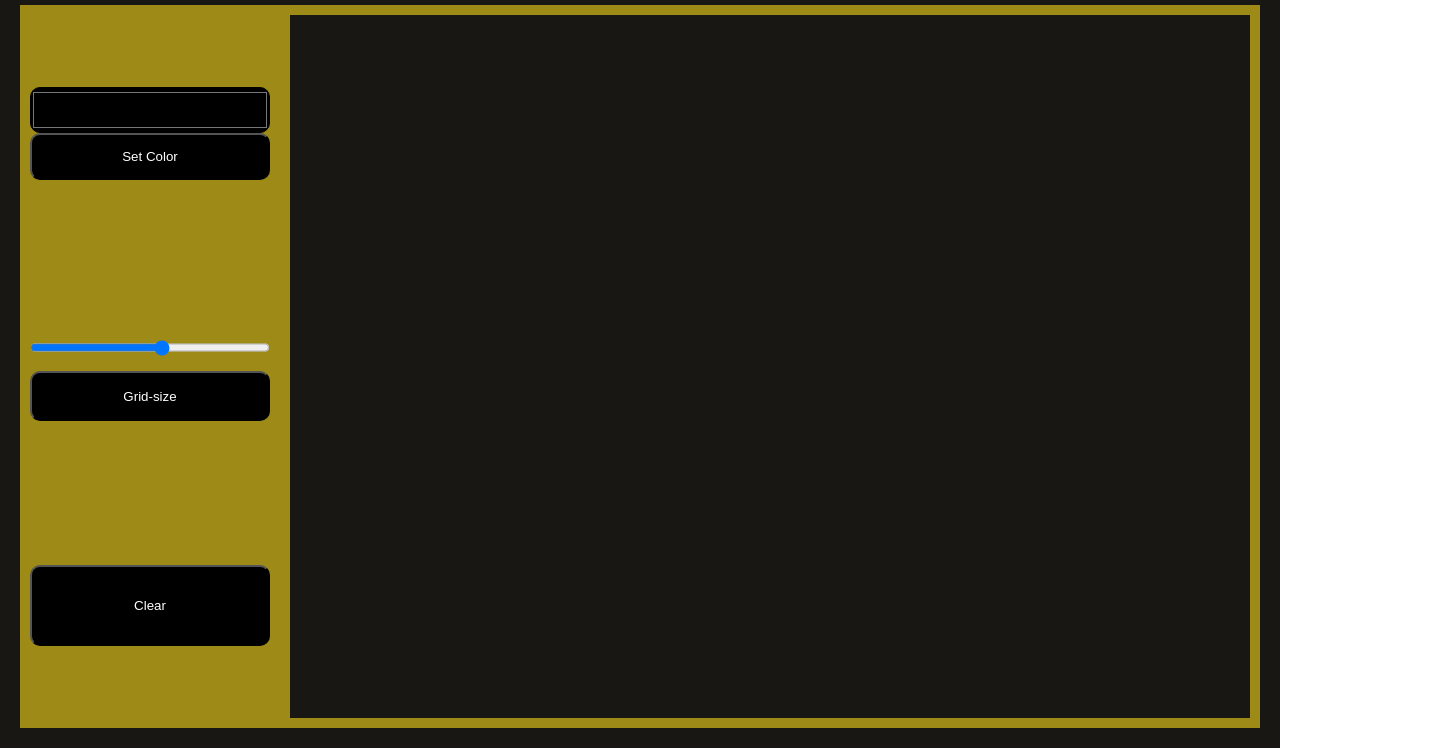
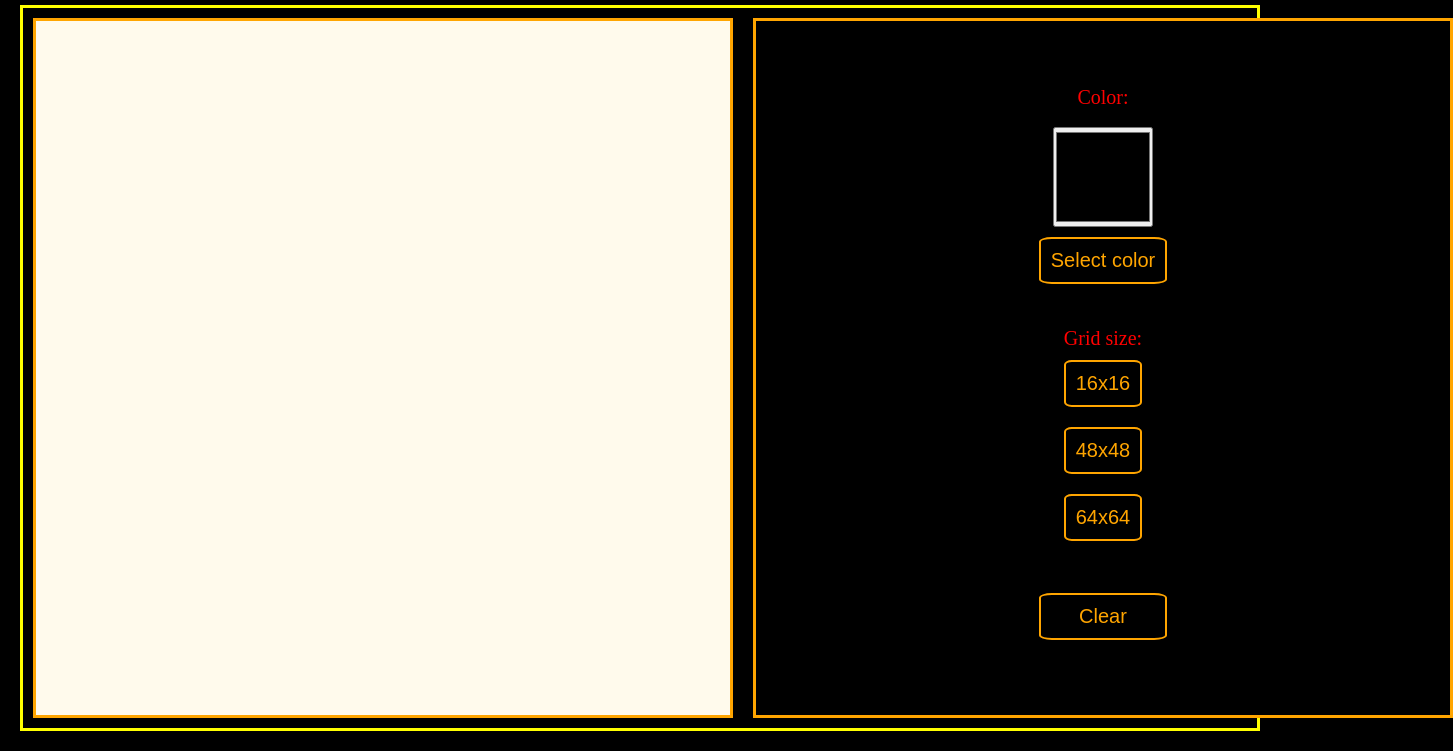
Before and after one commit to pickordian/Etch-a-Sketch, a plain HTML site: page index.html in a window 1280 px wide. Shown: the part 52-803 px from the top of the page, 1453 px wide, since content can reach past the window. Drawn offline with Linux system fonts and the light colour scheme.

Commit message:
initial transform code

```diff
--- a/index.html
+++ b/index.html
@@ -6,32 +6,46 @@
     <meta http-equiv="X-UA-Compatible" content="IE=edge">
     <meta name="viewport" content="width=device-width, initial-scale=1.0">
     <link rel="stylesheet" href="style.css">
+    <script scr="script.js"> </script>
     <title>Etch-a-Sketch</title>
 </head>
 
-<body>
-    <div class="page-container">
-        <h1 style="color:white;text-align:center"> Sketch whatever</h1>
-        <div class="sketch-container">
-            <div class="function-container">
-                <div class="function">
-                     <input class="function-comp" type="color">
-                     <button class="function-comp"> Set Color</button>
-                </div>
-                <div class="function">
-                <input class="function-comp" type="range" min="1" max="10">
-                <button class="function-comp"> Grid-size</button>
-                </div>
-                <div class="function">
-                <button class="function-comp">Clear</button>
-                </div>
+<body style="background-color:black">
+    <h1 style="color:white;text-align:center"> Sketch whatever</h1>
+    <div class="sketch-container">
+        <div class="grid-container">
 
+        </div>
+        <div class="function-container" style="background-color:black;">
+            <div class="grid-menu">
+                <form>
+                    <label  for="i_color">Color:</label> <br>
+                    <input title="Click to choose a color" atl="click and hover to choose color"  type="color" id="i_color">
+                    <button atl="Click to select color"  title="Click to select this color" type="submit"> Select color</button>
+                </form>
+                <form>
+                    <label>Grid size:</label>
+                    <button atl="click to choose 16x16 grid" onlick="SizeGrid(16)"> 16x16</button>
+                    <button atl="click to choose 48x48 grid" onlick="SizeGrid(48)"> 48x48</button>
+                    <button atl="click to choose 64x64 grid" onlick="SizeGrid(64)"> 64x64</button>
+                </form>
+                <button atl="click to clear grid"type="submit" id="grid_clear">Clear</button>
             </div>
-            <div class="grid-container"></div>
+
         </div>
-    </div>
-    <header>
+        <script>
+            function SizeGrid(grid_size){
+            console.log('hi');
+            // alert(noo);
+            // for( let i = 0; i < grid_size; i++){
+            // const grid_cont = document.querySelector('.grid-container');
+            // const new_grid = document.createElement('div');
+            // new_grid.classList.add('grid');
+            // grid_cont.appendChild(new_grid);
+            // }
+             }
 
+            </script>
 </body>
 
 </html>
--- a/style.css
+++ b/style.css
@@ -2,48 +2,73 @@
     margin: 0;
     padding: 0;
 }
-.page-container{
-    background-color: rgb(24, 23, 20);
-    height: 100vh;
-    flex-direction: column;
-    display:flex;
-}
 .sketch-container{
     margin: 20px;
-    background-color:rgb(158, 138, 23);
-    flex:auto;
     display:flex;
+    height: 90vh;
+    border-style: solid;
+    border-color: yellow;
+    justify-content: space-between;
+}
+
+.grid-container{
+    margin: 10px;
+    background-color: rgb(255, 250, 236);
+    display:grid;
+    grid-template-columns: repeat(4,1fr);
+    grid-template-rows: repeat(4,1fr);
+    flex: auto;
+    border-style: solid;
+    border-color: orange;
+    aspect-ratio: 1/1;
 }
 .function-container{
-     flex: 1 1 20%;
-     margin: 10px;
-     display:flex;
-     background-color: rgb(158, 138, 23);
-     flex-direction: column;
-     justify-content: space-between
+    margin: 10px;
+    background-color: rgb(255, 250, 236);
+    display: flex;
+    flex: auto;
+    border-style: solid;
+    border-color: orange;
+    aspect-ratio: 1/1;
+    justify-content: center;
 }
-.function{
-    margin-top: 30%;
-    margin-bottom: 30%;
-    background-color: rgb(158, 138, 23);
-    border-color: rgb(0, 0,0);
-    border-radius: 10px;
-    color:white;
-    flex: auto;
+.grid{
+    background-color: rgb(224, 161, 161);
+    border-style: solid;
+}
+.grid-menu {
+    margin: 2%;
+    padding: 5%;
     display:flex;
     flex-direction: column;
+    justify-content: space-around;
 }
-.function-comp{
-    border-radius: 10px;
-    height: 100%;
-    width: 100%;
-    flex: auto;
-    color: white;
+#i_color{
+    width: 100px;
+    height: 100px;
+}
+form{
+    display:flex;
+    flex-direction: column;
+    justify-content: space-between;
+    align-items: center;;
+}
+button{
+    margin: 10px;
+    padding: 10px;
+    font-size: 20px;
+    color: orange;
     background-color: black;
-
+    border-style: solid;
+    border-color: orange;
+    border-radius: 10%;
 }
-.grid-container{
-    margin: 10px;
-    background-color: rgb(24, 23, 20);
-    flex: 1 1 80%;
+button:hover{
+    background-color: rgb(233, 155, 83);
+    color:black;
 }
+label{
+    text-align: center;
+    color:red;
+    font-size: 20px;
+}
```
